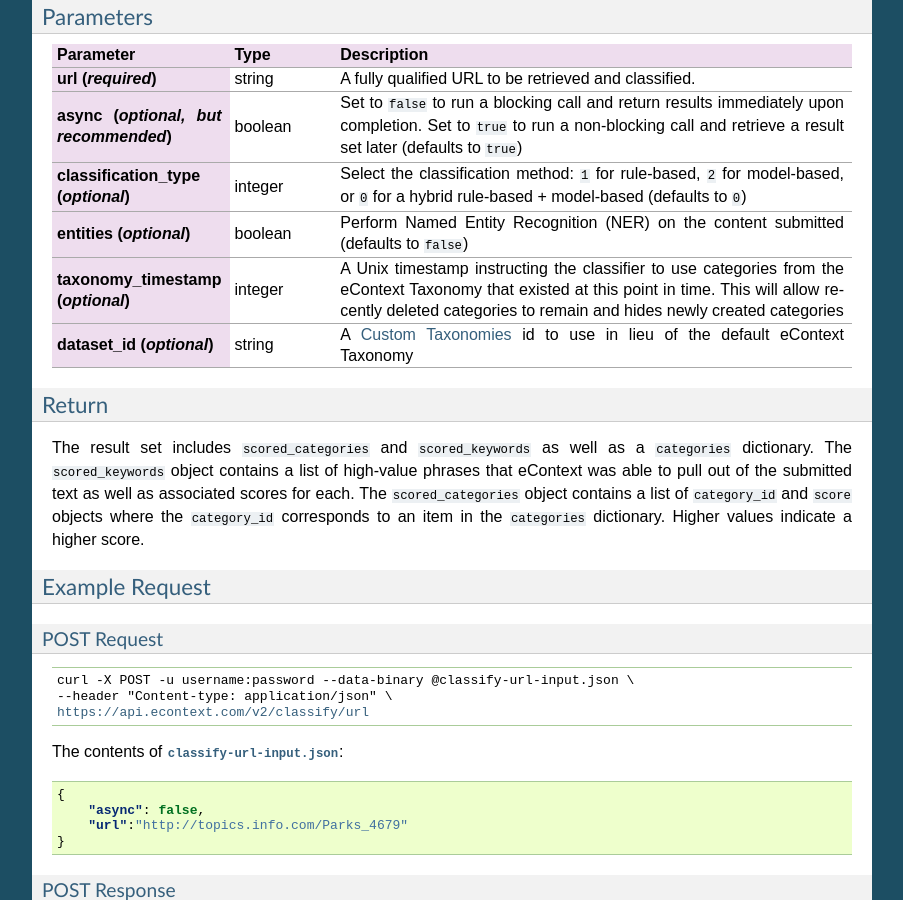
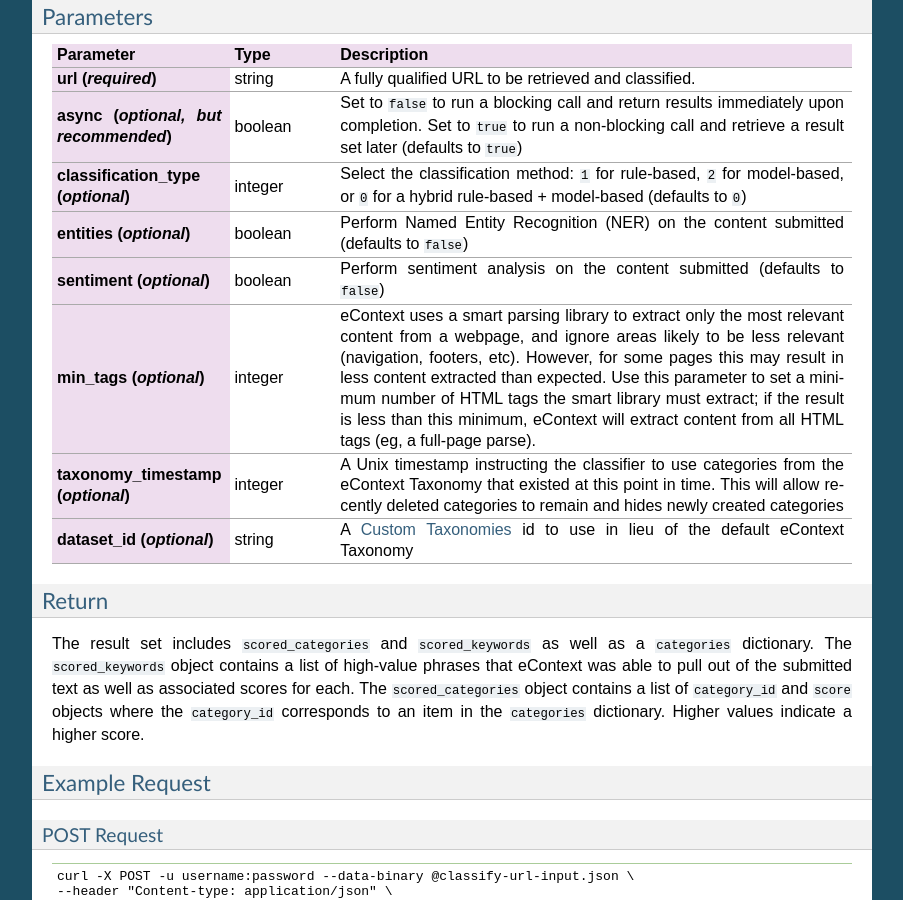
Before and after one commit to info-com/zenya-api-docs, a Sphinx documentation site: the page built from source/classify-url.rst, in a window 1280 px wide and 900 px high, scrolled down 826 px. Shown: the whole window, without its empty margins (198-1101 px from the left). Built offline with Sphinx 7.4.7, drawn with Linux system fonts in a browser that asks for light colours.

Commit message:
Update classify-url.rst

```diff
--- a/source/classify-url.rst
+++ b/source/classify-url.rst
@@ -44,6 +44,8 @@ Parameters
     "async (*optional, but recommended*)", "boolean", "Set to ``false`` to run a blocking call and return results immediately upon completion. Set to ``true`` to run a non-blocking call and retrieve a result set later (defaults to ``true``)"
     "classification_type (*optional*)", "integer", "Select the classification method: ``1`` for rule-based, ``2`` for model-based, or ``0`` for a hybrid rule-based + model-based (defaults to ``0``)"
     "entities (*optional*)", "boolean", "Perform Named Entity Recognition (NER) on the content submitted (defaults to ``false``)"
+    "sentiment (*optional*)", "boolean", "Perform sentiment analysis on the content submitted (defaults to ``false``)"
+    "min_tags (*optional*)", "integer", "eContext uses a smart parsing library to extract only the most relevant content from a webpage, and ignore areas likely to be less relevant (navigation, footers, etc). However, for some pages this may result in less content extracted than expected. Use this parameter to set a minimum number of HTML tags the smart library must extract; if the result is less than this minimum, eContext will extract content from all HTML tags (eg, a full-page parse)."
     "taxonomy_timestamp (*optional*)", "integer", "A Unix timestamp instructing the classifier to use categories from the eContext Taxonomy that existed at this point in time.  This will allow recently deleted categories to remain and hides newly created categories"
     "dataset_id (*optional*)", "string", "A :ref:`custom-taxonomies` id to use in lieu of the default eContext Taxonomy"
 
```
